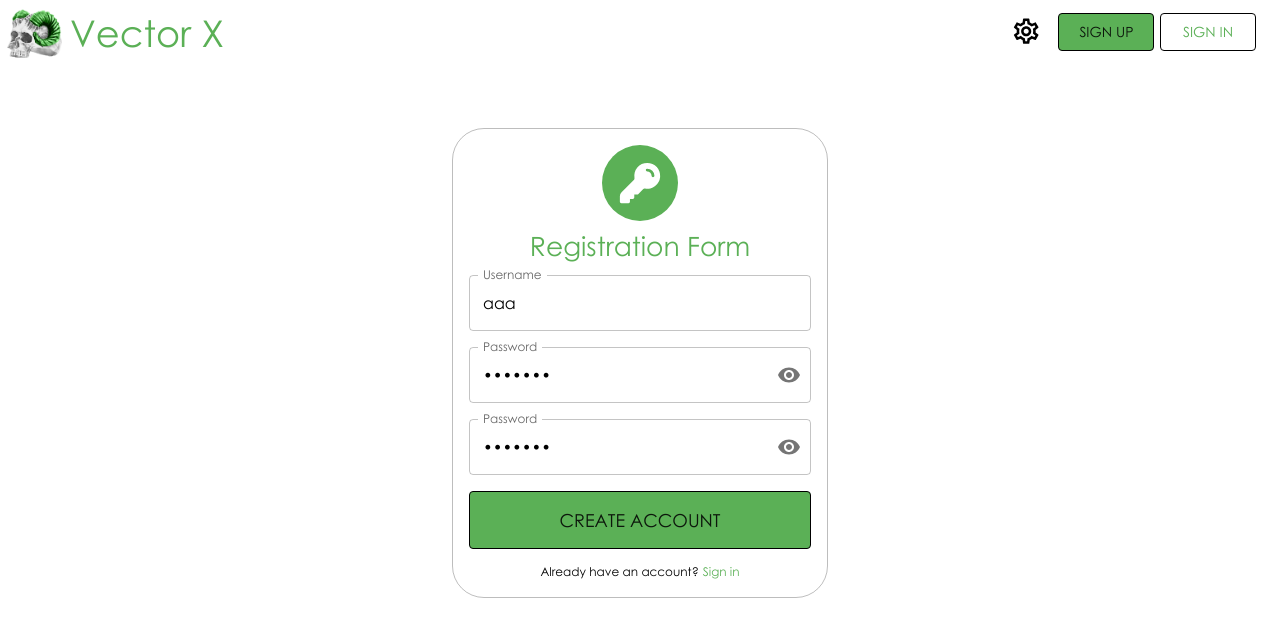
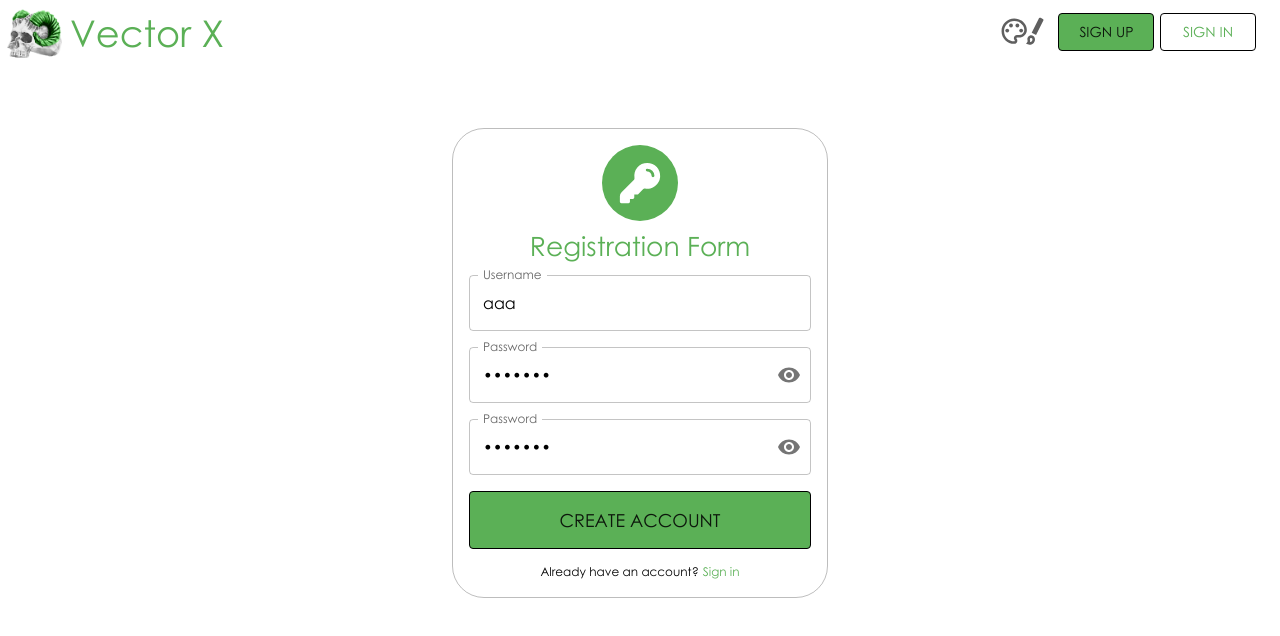
Before and after one commit to Myslitel666/VectorX, a React (Create React App) app in the folder vector-x-frontend/: page /reg in a window 1280 px wide. Shown: the top 636 px of the page. Built offline with nearby package versions, Linux system fonts and the light colour scheme; no server answers.

Commit message:
The icon of the customization settings has been changed.

```diff
--- a/vector-x-frontend/src/Components/Common/CustomizationModal/CustomizationModal.tsx
+++ b/vector-x-frontend/src/Components/Common/CustomizationModal/CustomizationModal.tsx
@@ -5,16 +5,19 @@ import { useMediaQuery } from 'react-responsive';
 import Box from '@mui/material/Box';
 import Button from '@mui/material/Button';
 import Modal from '@mui/material/Modal';
-import SettingsOutlinedIcon from '@mui/icons-material/SettingsOutlined';
+import PaletteIcon from '@mui/icons-material/PaletteOutlined';
+import BrushOutlinedIcon from '@mui/icons-material/BrushOutlined';
+import { useColorMode, ColorModeContextProps } from '../../../Context/ColorModeContext';
 
 //MyComponents Import
-import CustomizationModalContent from '../CustomizationModal/CustomizationModalContent'
+import CustomizationModalContent from '../CustomizationModal/CustomizationModalContent';
 
 export default function BasicModal() {
     const [open, setOpen] = React.useState(false);
     const handleOpen = () => setOpen(true);
     const handleClose = () => setOpen(false);
     const isDesktop = useMediaQuery({ minWidth: 600 });
+    const { iconColor }: ColorModeContextProps = useColorMode();
 
     const style = {
         position: 'absolute' as 'absolute',
@@ -34,10 +37,18 @@ export default function BasicModal() {
             <Button
                 onClick={handleOpen}
             >
-                <SettingsOutlinedIcon
+                <PaletteIcon
                     sx={{
-                        color: 'text.primary',
+                        color: iconColor,
                         fontSize: '1.9rem',
+                    }}
+                />
+                <BrushOutlinedIcon
+                    sx={{
+                        color: iconColor,
+                        fontSize: '1.9rem',
+                        marginLeft: '-0.6rem',
+                        transform: 'rotate(-18deg)'
                     }}
                 />
             </Button>
--- a/vector-x-frontend/src/Components/Common/Header/UserMenu.tsx
+++ b/vector-x-frontend/src/Components/Common/Header/UserMenu.tsx
@@ -1,6 +1,6 @@
 //React Import
 import * as React from 'react';
-import { useNavigate, useLocation } from 'react-router-dom';
+import { useNavigate } from 'react-router-dom';
 
 //MUI Import
 import List from '@mui/material/List';
@@ -14,11 +14,13 @@ import LogoutIcon from '@mui/icons-material/Logout';
 import { useTheme } from '@mui/material/styles';
 
 //MyComponents Import
-import AvatarUserMenu from '../Header/AvatarUserMenu'
+import { useColorMode, ColorModeContextProps } from '../../../Context/ColorModeContext';
+import AvatarUserMenu from '../Header/AvatarUserMenu';
 
 export default function NestedList() {
     const [open, setOpen] = React.useState(true);
     const navigate = useNavigate();
+    const { iconColor }: ColorModeContextProps = useColorMode();
 
     const handleClick = () => {
         setOpen(!open);
@@ -62,7 +64,11 @@ export default function NestedList() {
                 >
                     <ListItemButton >
                             <ListItemIcon >
-                                <LogoutIcon sx={{ fontSize: '2.1rem' }} />
+                            <LogoutIcon sx={{
+                                fontSize: '2.1rem',
+                                color: iconColor,
+                            }}
+                            />
                             </ListItemIcon>
                             <ListItemText primary="Log Out" />
                     </ListItemButton>
--- a/vector-x-frontend/src/Components/Services/Shared/AccountService/Pages/Profile/RedactModal.tsx
+++ b/vector-x-frontend/src/Components/Services/Shared/AccountService/Pages/Profile/RedactModal.tsx
@@ -4,7 +4,6 @@ import { useMediaQuery } from 'react-responsive';
 //MUI Import
 import Box from '@mui/material/Box';
 import Modal from '@mui/material/Modal';
-import SettingsOutlinedIcon from '@mui/icons-material/SettingsOutlined';
 
 //MyComponents Import
 import RedactModalContent from './RedactModalContent'
--- a/vector-x-frontend/src/Context/ColorModeContext.tsx
+++ b/vector-x-frontend/src/Context/ColorModeContext.tsx
@@ -11,6 +11,7 @@ export interface ColorModeContextProps {
     theme: Theme;
     themeMode: 'light' | 'dark';
     primaryColor: string;
+    iconColor: string;
     defaultAvatars: {
         light: string,
         dark: string
@@ -89,6 +90,8 @@ export const ColorModeProvider: React.FC<ColorModeProviderProps> = ({ children }
         dark: '/images/default-avatars/dark.jpg'
     }
 
+    const iconColor = theme.palette.mode === 'dark' ? 'white' : '#5F5F5F';
+
     const contextValue = useMemo(() => {
         return {
             //methods
@@ -99,7 +102,8 @@ export const ColorModeProvider: React.FC<ColorModeProviderProps> = ({ children }
             theme,
             themeMode,
             primaryColor,
-            defaultAvatars
+            iconColor,
+            defaultAvatars,
         };
     }, [themeMode, primaryColor]);
 
```
